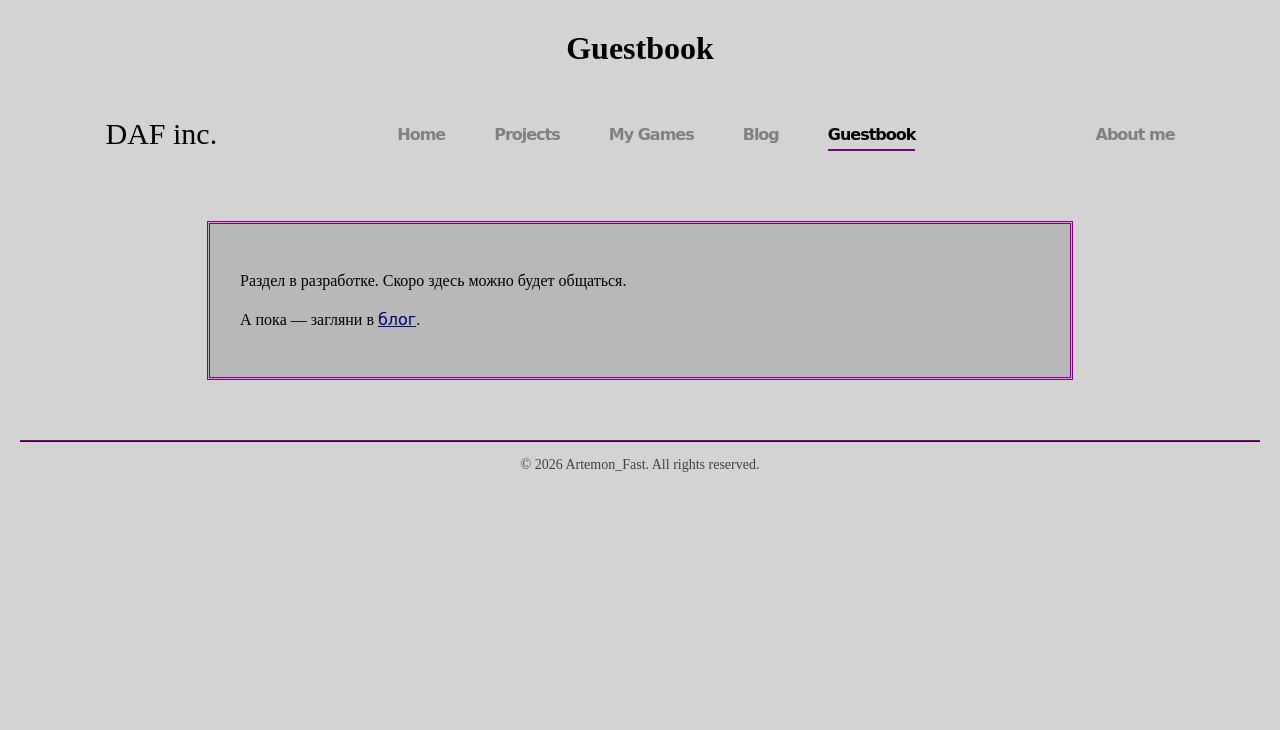
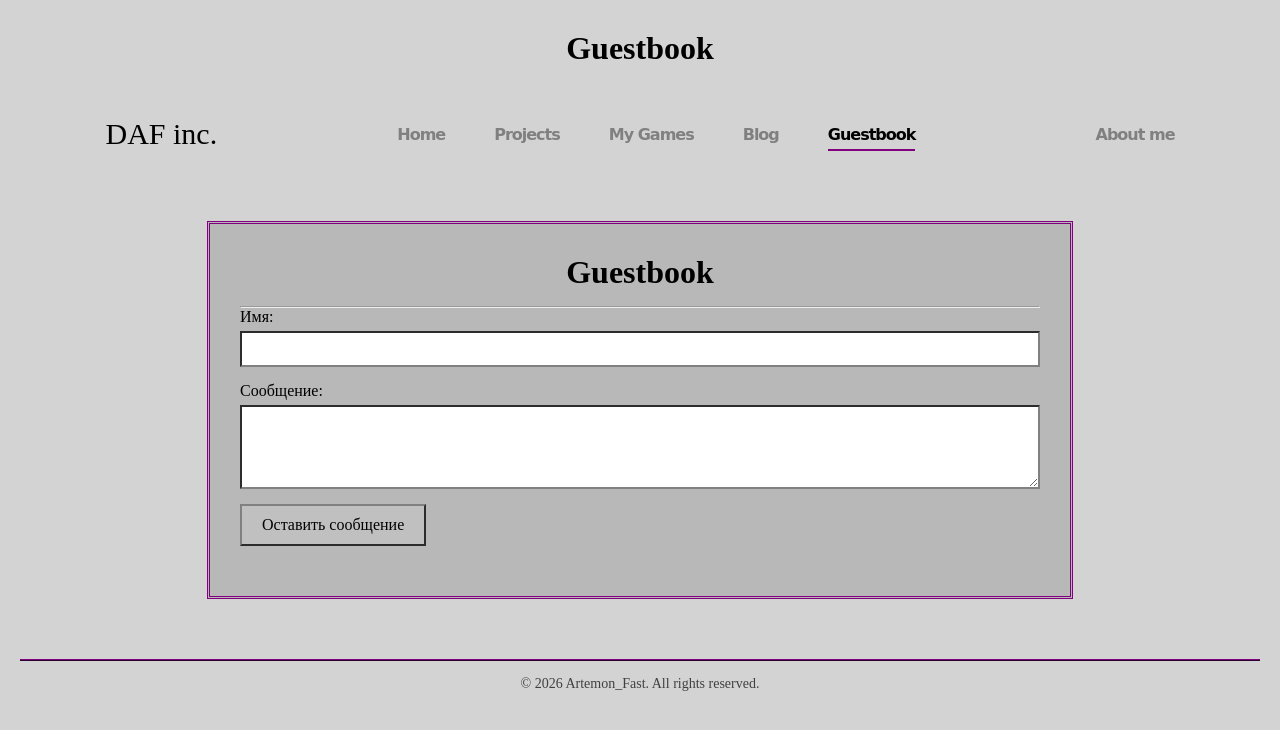
Before and after one commit to ArtemonFast/WebSite, a PHP site: page /guestbook.php in a window 1280 px wide. Shown: the top 730 px of the page. Run offline with PHP 8.4, Linux system fonts and the light colour scheme.

Commit message:
Added guestbook placeholder

```diff
--- a/guestbook.php
+++ b/guestbook.php
@@ -13,16 +13,63 @@ $active = 'guestbook';
 <body>
   <?php include $_SERVER['DOCUMENT_ROOT'] . '/includes/header.php'; ?>
 
-  <main>
-    <section class="page-stub">
-      <p class="page-stub__text">
-        Раздел в разработке. Скоро здесь можно будет общаться.
-      </p>
-      <p class="page-stub__text">
-        А пока — загляни в <a href="/blog/index.php">блог</a>.
-      </p>
-    </section>
-  </main>
+<main>
+  <section class="guestbook">
+    <h1 class="guestbook__title">Guestbook</h1>
+    <hr>
+
+    <?php
+    $errors = [];
+    $name = '';
+    $message = '';
+
+    if ($_SERVER['REQUEST_METHOD'] === 'POST') {
+        $name = trim($_POST['name'] ?? '');
+        $message = trim($_POST['message'] ?? '');
+
+        if ($name === '') {
+            $errors[] = 'Имя не может быть пустым.';
+        } elseif (mb_strlen($name) > 50) {
+            $errors[] = 'Имя слишком длинное (максимум 50 символов).';
+        }
+
+        if ($message === '') {
+            $errors[] = 'Сообщение не может быть пустым.';
+        } elseif (mb_strlen($message) > 1000) {
+            $errors[] = 'Сообщение слишком длинное (максимум 1000 символов).';
+        }
+
+        if (empty($errors)) {
+            // Всё ок — потом тут будем сохранять
+            echo '<p class="guestbook__ok">Форма прошла валидацию! Готово к сохранению.</p>';
+        }
+    }
+    ?>
+
+    <?php if (!empty($errors)): ?>
+      <div class="guestbook__errors">
+        <strong>Ошибки:</strong>
+        <ul>
+          <?php foreach ($errors as $error): ?>
+            <li><?php echo htmlspecialchars($error); ?></li>
+          <?php endforeach; ?>
+        </ul>
+      </div>
+    <?php endif; ?>
+
+    <form method="post" class="guestbook__form">
+      <label>
+        Имя:
+        <input type="text" name="name" required value="<?php echo htmlspecialchars($name); ?>">
+      </label>
+      <label>
+        Сообщение:
+        <textarea name="message" rows="4" required><?php echo htmlspecialchars($message); ?></textarea>
+      </label>
+      <button type="submit">Оставить сообщение</button>
+    </form>
+  </section>
+</main>
 
   <?php include $_SERVER['DOCUMENT_ROOT'] . '/includes/footer.php'; ?>
 </body>
--- a/style.css
+++ b/style.css
@@ -140,3 +140,75 @@ a {
   color: #000080;
   text-decoration: underline;
 }
+
+.guestbook {
+  max-width: 800px;
+  margin: 40px auto;
+  padding: 30px;
+  background-color: #b8b8b8;
+  border: 3px double #800080;
+  font-family: "Times New Roman", serif;
+}
+
+.guestbook__title {
+  font-size: 32px;
+  margin-bottom: 15px;
+  text-align: center;
+}
+
+.guestbook__form {
+  display: flex;
+  flex-direction: column;
+  gap: 15px;
+  margin-bottom: 20px;
+}
+
+.guestbook__form label {
+  display: flex;
+  flex-direction: column;
+  gap: 5px;
+}
+
+.guestbook__form input,
+.guestbook__form textarea {
+  padding: 8px;
+  border: 2px inset #808080;
+  font-family: "Courier New", monospace;
+  font-size: 14px;
+  background-color: #ffffff;
+}
+
+.guestbook__form button {
+  padding: 10px 20px;
+  border: 2px outset #808080;
+  background-color: #c0c0c0;
+  font-family: "Times New Roman", serif;
+  font-size: 16px;
+  cursor: pointer;
+  align-self: flex-start;
+}
+
+.guestbook__form button:active {
+  border-style: inset;
+}
+
+.guestbook__errors {
+  background-color: #ffcccc;
+  border: 2px solid #cc0000;
+  padding: 15px;
+  margin-bottom: 20px;
+  color: #800000;
+}
+
+.guestbook__errors ul {
+  margin: 10px 0 0 20px;
+  list-style: disc;
+}
+
+.guestbook__ok {
+  background-color: #ccffcc;
+  border: 2px solid #008000;
+  padding: 15px;
+  margin-bottom: 20px;
+  color: #004000;
+}
```
